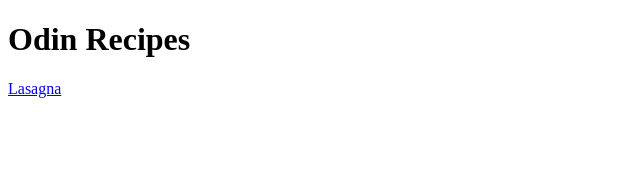
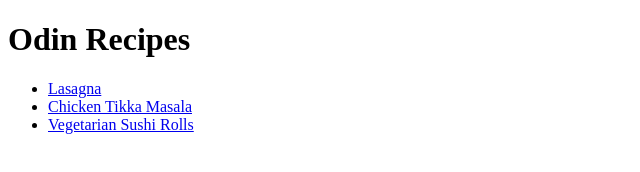
Before and after one commit to Arturptr/odin-recipes, a plain HTML site: page index.html in a window 1280 px wide. Shown: the whole page, without its empty margins (0-640 px from the left). Drawn offline with Linux system fonts and the light colour scheme.

Commit message:
The real commit of the first version
Accidentally pushed only recipes

```diff
--- a/index.html
+++ b/index.html
@@ -7,6 +7,10 @@
 </head>
 <body>
     <h1>Odin Recipes</h1>
-    <a href = "./recipes/lasagna.html">Lasagna</a>
+    <ul>
+        <li><a href = "./recipes/lasagna.html">Lasagna</a></li>
+        <li><a href = "./recipes/ctm.html">Chicken Tikka Masala</a></li>
+        <li><a href = "./recipes/vsr.html">Vegetarian Sushi Rolls</a></li>
+    </ul>
 </body>
 </html>
```
Also changed, not shown: images/ctm.jpg (added), images/lasagna.jpg (added), images/vsr.jpg (added).
